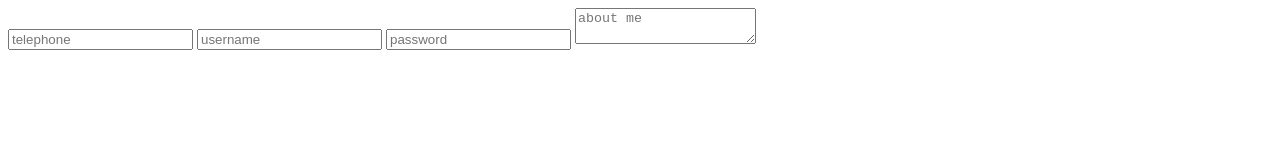
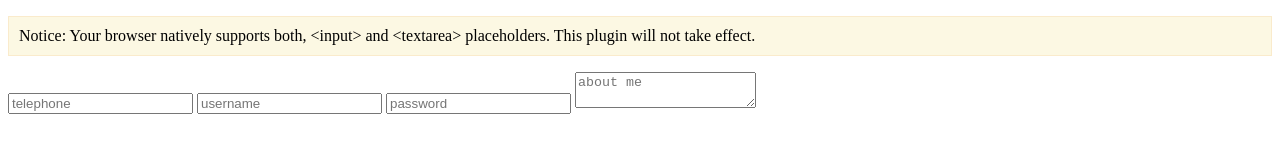
Before and after one commit to amerikan/placeholder-polyfill, a plain HTML site: page index.html in a window 1280 px wide. Drawn offline with nearby package versions, Linux system fonts and the light colour scheme.

Commit message:
added support notice message to demo page

```diff
--- a/index.html
+++ b/index.html
@@ -5,11 +5,28 @@
         <script type="text/javascript" src="jquery.placeholder-polyfill.js"></script>
         <script type="text/javascript">
             $(function () {
+
+                var isInputSupported = 'placeholder' in document.createElement('input');
+                var isTextareaSupported = 'placeholder' in document.createElement('textarea');
+
+                if (isInputSupported && isTextareaSupported) {
+                    $('#message').show().text('Notice: Your browser natively supports both, <input> and <textarea> placeholders. This plugin will not take effect.');
+                } else {
+
+                    if (isInputSupported) {
+                        $('#message').show().text('Notice: Your browser only supports <input> placeholders natively. This plugin will not take effect in <input> elements.');
+                    } else  if (isTextareaSupported) {
+                        $('#message').show().text('Notice: Your browser only supports <textarea> placeholders natively. This plugin will not take effect in <textarea> elements.');
+                    }
+                }
+
+
                 $('input, textarea').placeholder({customClassName: 'my-placeholder'}).css('color','red');
             });
         </script>
     </head>
     <body>
+        <p id="message" style="background: #fcf8e3; border: 1px solid #faebcc; padding: 10px; display:none;"></p>
         <form>
             <input type="tel" placeholder="telephone" />
             <input type="text" placeholder="username" />
```
